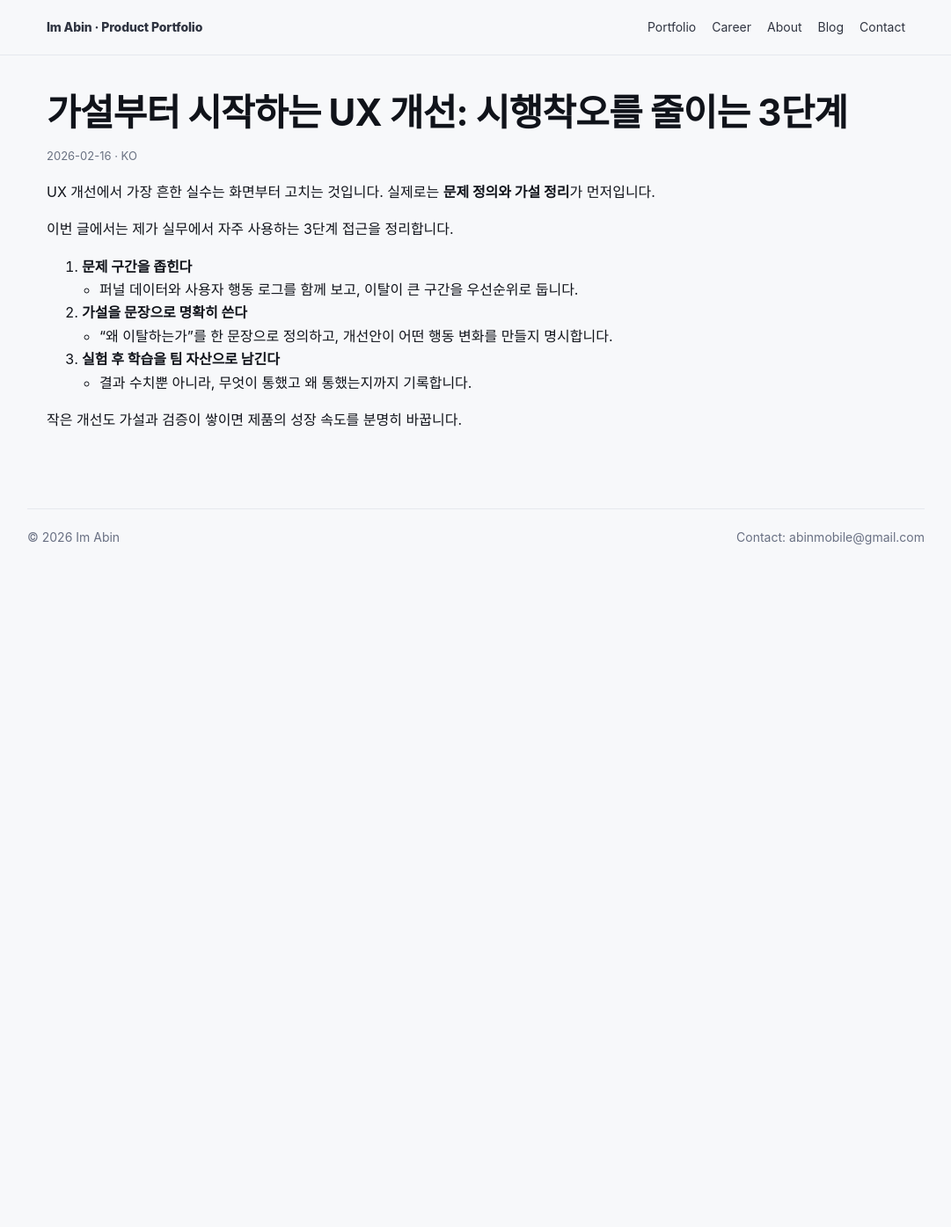
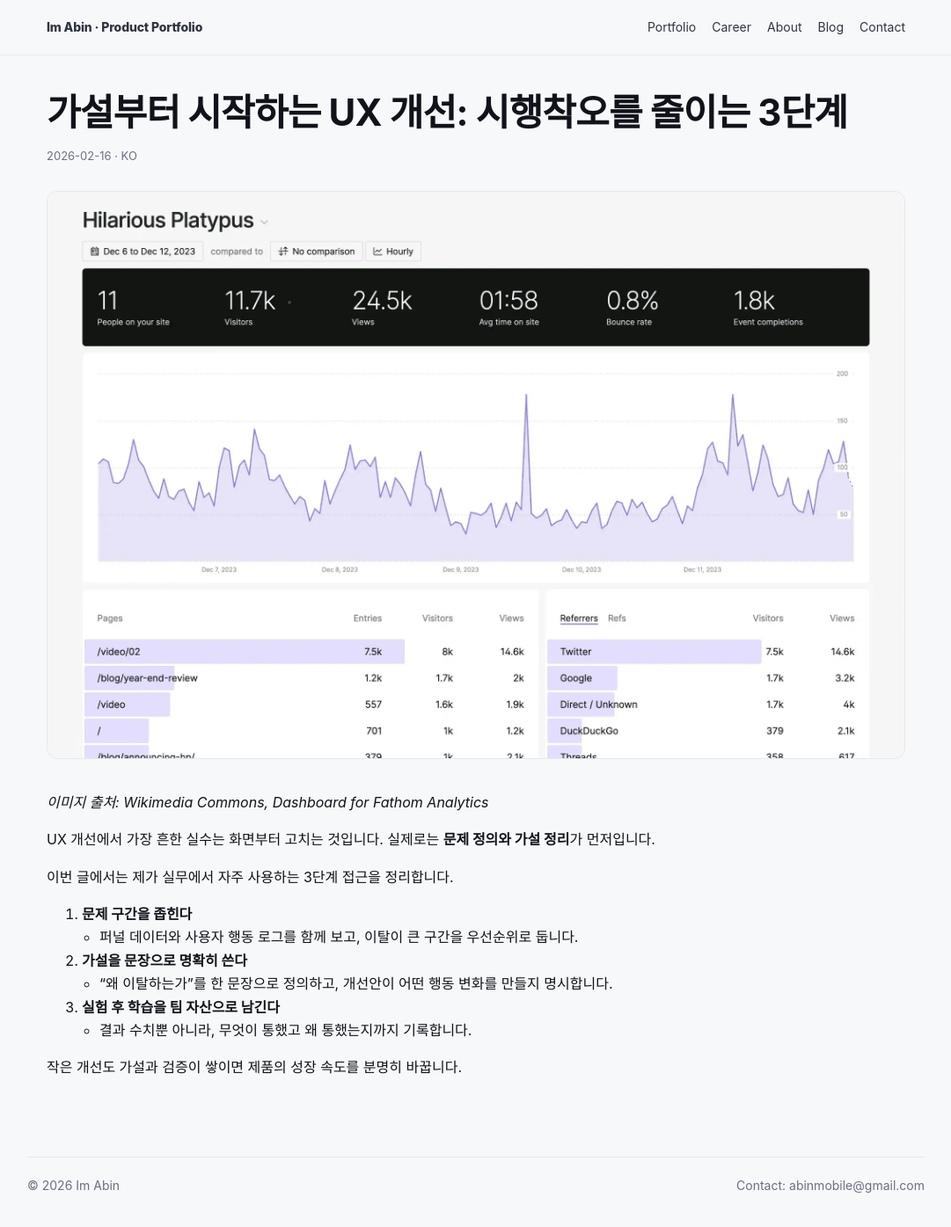
Before and after one commit to ima-bin/ima-bin.github.io, a Jekyll site: the page built from _posts/2026-02-16-test-post-1-ko.md, in a window 1280 px wide and 1395 px high. Shown: the whole window at 88% size, without its empty margins (99-1180 px from the left). Built offline with Jekyll 4.4.1, drawn with Linux system fonts in a browser that asks for light colours; our own code applies the rules of GitHub Pages for plain Markdown files.

Commit message:
Add blog images with source attribution

```diff
--- a/_posts/2026-02-16-test-post-1-ko.md
+++ b/_posts/2026-02-16-test-post-1-ko.md
@@ -3,6 +3,10 @@ title: "가설부터 시작하는 UX 개선: 시행착오를 줄이는 3단계"
 date: 2026-02-16 11:05:00 +0900
 lang_label: "KO"
 ---
+![분석 대시보드 예시 이미지](/assets/blog/analytics-dashboard.jpg)
+
+_이미지 출처: Wikimedia Commons, [Dashboard for Fathom Analytics](https://commons.wikimedia.org/wiki/File:Dashboard_for_Fathom_Analytics.jpg)_
+
 UX 개선에서 가장 흔한 실수는 화면부터 고치는 것입니다. 실제로는 **문제 정의와 가설 정리**가 먼저입니다.
 
 이번 글에서는 제가 실무에서 자주 사용하는 3단계 접근을 정리합니다.
```
Also changed, not shown: _posts/2026-02-16-test-post-2-ko.md (+4 -0 lines), assets/blog/analytics-dashboard.jpg (added), assets/blog/team-workshop.jpg (added).
